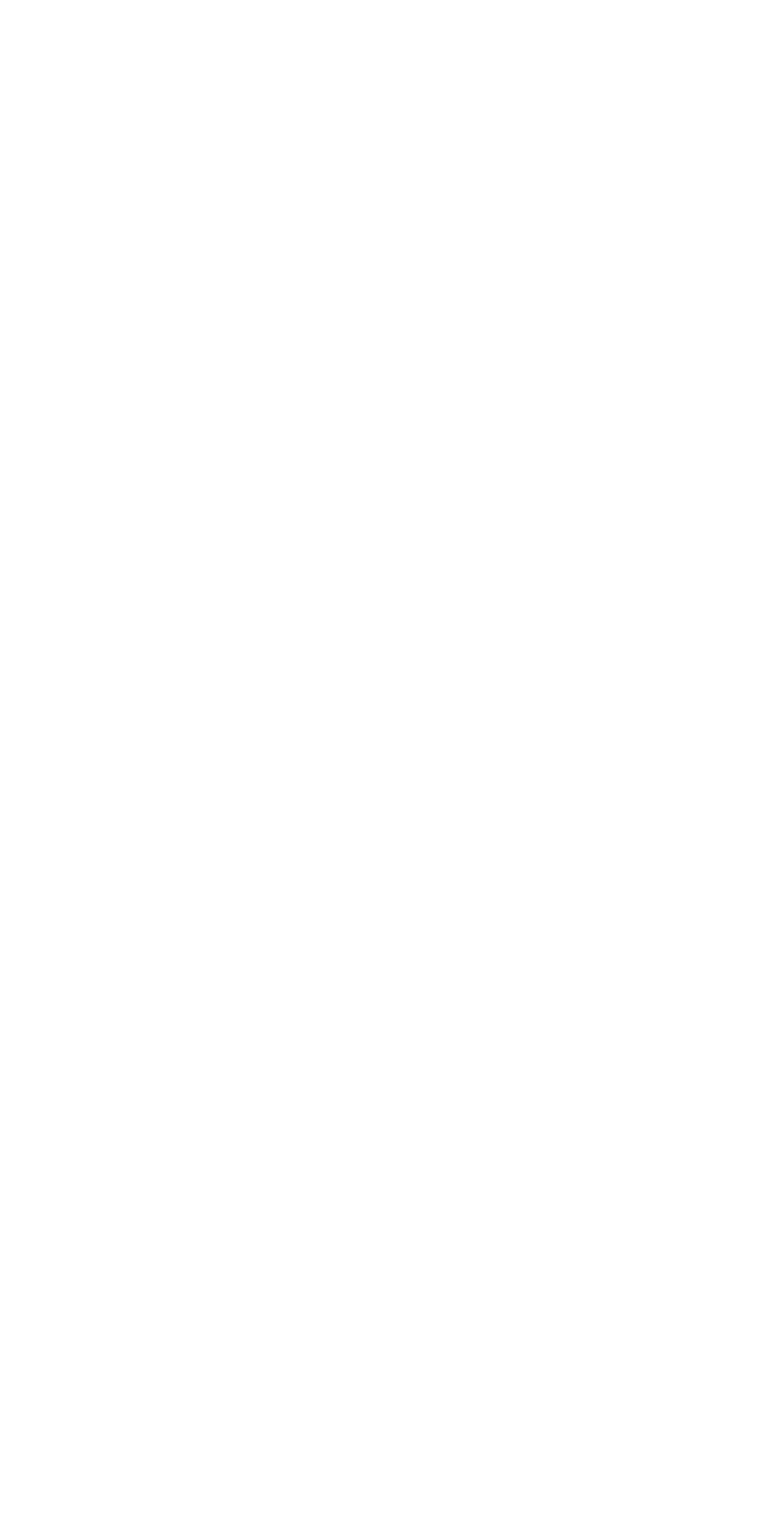
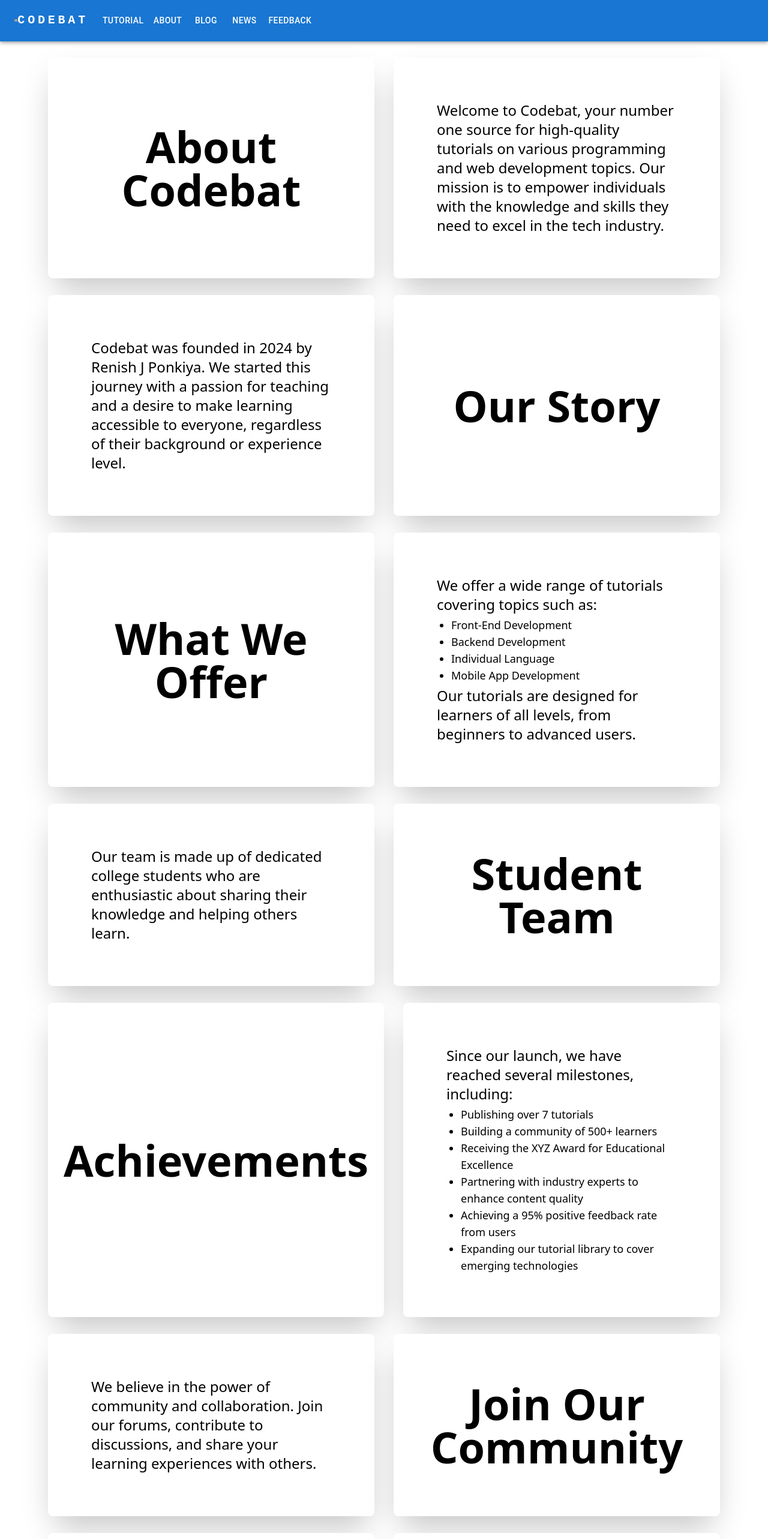
Before and after one commit to renish-1111/CodeBat, a React (Vite) app: page /about in a window 1280 px wide. Before the commit this address had no page. Shown: the top 2566 px of the page at 60% size. Before the commit the page ends 800 px from the top, so only its background shows below. Built offline with nearby package versions, Linux system fonts and the light colour scheme; a web font is replaced by a local one.

Commit message:
about page is design complete but text will change in fut

```diff
--- a/src/App.tsx
+++ b/src/App.tsx
@@ -6,6 +6,7 @@ import Home from './component/Home';
 import Tutorial from './component/Tutorial';
 import C from './component/tutorial/C/C';
 import Java from './component/tutorial/Java';
+import About from './component/About';
 
 
 function App() {
@@ -15,6 +16,7 @@ function App() {
       <BrowserRouter>
         <Routes>
           <Route path="/" element={<Home />}></Route>
+          <Route path="/about" element={<About />}></Route>
             <Route path="/tutorial" element={< Tutorial/>}></Route>
             <Route path="/tutorial/c" element={< C/>}></Route>
             <Route path="/tutorial/java" element={< Java/>}></Route>
--- /dev/null
+++ b/src/component/About.tsx
@@ -0,0 +1,133 @@
+import Navbar from "./core/Navbar";
+
+const About = () => {
+  return (
+    <div>
+      <Navbar />
+      <div className="mt-24 mx-5 md:mx-20">
+        {/* 1 */}
+        <div className="flex flex-col md:flex-row gap-8 my-10 md:my-7">
+          <div className="bg-white rounded-lg shadow-2xl p-8 w-full md:w-1/2 flex flex-col items-center justify-center">
+            <p className="text-5xl md:text-7xl font-bold text-center md:text-center">
+              About Codebat
+            </p>
+          </div>
+          <div className="bg-white rounded-lg shadow-2xl p-8 w-full md:w-1/2 flex flex-col items-start">
+            <p className="text-2xl text-left md:p-10 md:text-left">
+              Welcome to Codebat, your number one source for high-quality
+              tutorials on various programming and web development topics. Our
+              mission is to empower individuals with the knowledge and skills
+              they need to excel in the tech industry.
+            </p>
+          </div>
+        </div>
+        {/* 2 */}
+        <div className="flex flex-col-reverse  md:flex-row gap-8">
+          <div className="bg-white rounded-lg shadow-2xl p-8 w-full md:w-1/2 flex flex-col items-start">
+            <p className="text-2xl text-left md:p-10 md:text-left">
+              Codebat was founded in 2024 by Renish J Ponkiya. We started this
+              journey with a passion for teaching and a desire to make learning
+              accessible to everyone, regardless of their background or
+              experience level.
+            </p>
+          </div>
+          <div className="bg-white rounded-lg shadow-2xl p-8 w-full md:w-1/2 flex flex-col items-center justify-center">
+            <p className="text-5xl md:text-7xl font-bold text-center md:text-center">
+              Our Story
+            </p>
+          </div>
+        </div>
+        {/* 3 */}
+        <div className="flex flex-col md:flex-row gap-8 my-10 md:my-7">
+          <div className="bg-white rounded-lg shadow-2xl p-8 w-full md:w-1/2 flex flex-col items-center justify-center">
+            <p className="text-5xl md:text-7xl font-bold text-center md:text-center">
+              What We Offer
+            </p>
+          </div>
+          <div className="bg-white rounded-lg shadow-2xl p-8 w-full md:w-1/2 flex flex-col items-start">
+            <p className="text-2xl text-left  md:pt-10 md:px-10 md:text-left">
+              We offer a wide range of tutorials covering topics such as:
+            </p>
+            <ul className="list-disc py-1 ml-6 text-lg md:px-10">
+              <li>Front-End Development</li>
+              <li>Backend Development</li>
+              <li>Individual Language</li>
+              <li>Mobile App Development</li>
+            </ul>
+            <p className="text-2xl md:pb-10 md:mx-10">
+              Our tutorials are designed for learners of all levels, from
+              beginners to advanced users.
+            </p>
+          </div>
+        </div>
+        {/* 4 */}
+        <div className="flex flex-col-reverse md:flex-row gap-8">
+          <div className="bg-white rounded-lg shadow-2xl p-8 w-full md:w-1/2 flex flex-col items-start">
+            <p className="text-2xl text-left md:p-10 md:text-left">
+              Our team is made up of dedicated college students who are
+              enthusiastic about sharing their knowledge and helping others learn.
+            </p>
+          </div>
+          <div className="bg-white rounded-lg shadow-2xl p-8 w-full md:w-1/2 flex flex-col items-center justify-center">
+            <p className="text-5xl md:text-7xl font-bold text-center md:text-center">
+              Student Team
+            </p>
+          </div>
+        </div>
+        {/* 5 */}
+        <div className="flex flex-col md:flex-row gap-8 my-10 md:my-7">
+          <div className="bg-white rounded-lg shadow-2xl p-8 w-full md:w-1/2 flex flex-col items-center justify-center">
+            <p className="text-5xl md:text-7xl font-bold text-center md:text-center">
+              Achievements
+            </p>
+          </div>
+          <div className="bg-white rounded-lg shadow-2xl p-8 w-full md:w-1/2 flex flex-col items-start">
+            <p className="text-2xl text-left  md:pt-10 md:px-10 md:text-left">
+              Since our launch, we have reached several milestones, including:
+            </p>
+            <ul className="list-disc py-1 ml-6 text-lg md:pb-10 md:px-10">
+              <li>Publishing over 7 tutorials</li>
+              <li>Building a community of 500+ learners</li>
+              <li>Receiving the XYZ Award for Educational Excellence</li>
+              <li>Partnering with industry experts to enhance content quality</li>
+              <li>Achieving a 95% positive feedback rate from users</li>
+              <li>Expanding our tutorial library to cover emerging technologies</li>
+            </ul>
+          </div>
+        </div>
+        {/* 6 */}
+        <div className="flex flex-col-reverse md:flex-row gap-8">
+          <div className="bg-white rounded-lg shadow-2xl p-8 w-full md:w-1/2 flex flex-col items-start">
+            <p className="text-2xl text-left md:p-10 md:text-left">
+              We believe in the power of community and collaboration. Join our
+              forums, contribute to discussions, and share your learning
+              experiences with others.
+            </p>
+          </div>
+          <div className="bg-white rounded-lg shadow-2xl p-8 w-full md:w-1/2 flex flex-col items-center justify-center">
+            <p className="text-5xl md:text-7xl font-bold text-center md:text-center">
+              Join Our Community
+            </p>
+          </div>
+        </div>
+        {/* 7 */}
+        <div className="flex flex-col md:flex-row gap-8 my-10 md:my-7">
+          <div className="bg-white rounded-lg shadow-2xl p-8 w-full md:w-1/2 flex flex-col items-center justify-center">
+            <p className="text-5xl md:text-7xl font-bold text-center md:text-center">
+              Contact Us
+            </p>
+          </div>
+          <div className="bg-white rounded-lg shadow-2xl p-8 w-full md:w-1/2 flex flex-col items-start">
+            <p className="text-2xl text-left md:p-10 md:text-left">
+              If you have any questions, feedback, or suggestions, feel free to
+              reach out to us at contact@codebat.com or connect with us on social
+              media.
+            </p>
+          </div>
+        </div>
+      </div>
+    </div>
+  );
+};
+
+export default About;
--- a/src/component/core/Navbar.tsx
+++ b/src/component/core/Navbar.tsx
@@ -12,7 +12,7 @@ import MenuItem from '@mui/material/MenuItem';
 import { Link } from 'react-router-dom';
 
 const pages = ['Tutorial', 'About', 'Blog', 'News' , 'Feedback'];
-const link = ['/tutorial', '/about', '/blog', '/news' , '/feedback'];
+const link = ['/tutorial', '/about', '/blog', '/news' , 'mailto:ponkiyarenish@gmail.com'];
 
 function Navbar() {
   const [anchorElNav, setAnchorElNav] = React.useState<null | HTMLElement>(null);
```
Also changed, not shown: 1 other file (tests, documents, lock files or other folders).
